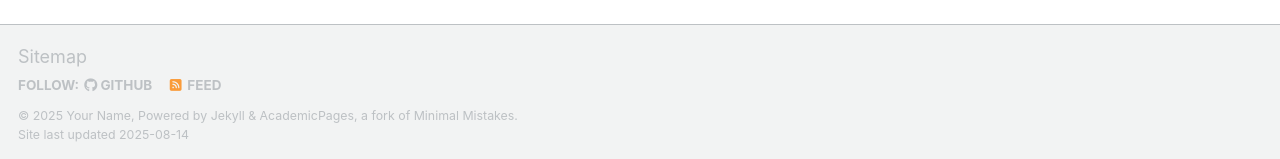
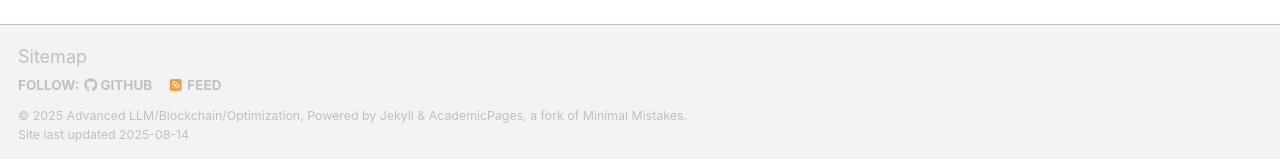
Before and after one commit to Kiloswang/Advanced-LLM-Blockchain-Optimization, a Jekyll site: the page built from _pages/about.md, in a window 1280 px wide and 900 px high, scrolled down 2880 px. Shown: the part 738-897 px from the top of the window. Built offline with Jekyll 4.4.1, drawn with Linux system fonts in a browser that asks for light colours; some web fonts are replaced; a script that is not in the unit is left out.

Commit message:
Update _config.yml

```diff
--- a/_config.yml
+++ b/_config.yml
@@ -11,8 +11,8 @@
 site_theme               : "default" # Currently available options are "default", "air"
 title                    : "Advanced LLM/Blockchain/Optimization"
 title_separator          : "-"
-name                     : &name "Your Name"
-description              : &description "An internal research/paper reading group for LLM/Blockchain/Operations Research related topics"
+name                     : ""
+description              : "An internal research/paper reading group for LLM/Blockchain/Operations Research related topics"
 url                      : https://kiloswang.github.io/Advanced-LLM-Blockchain-Optimization/ # the base hostname & protocol for your site e.g. "https://[your GitHub username].github.io" or if you already have some other page hosted on Github then use "https://[your GitHub username].github.io/[Your Repo Name]"
 baseurl                  : "" # the subpath of your site, e.g. "/blog"
 repository               : "academicpages/academicpages.github.io"
```
